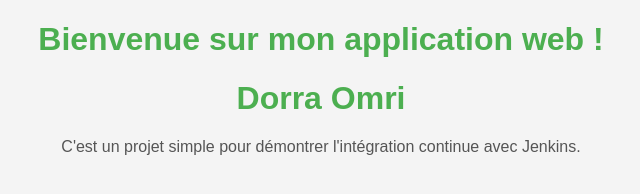
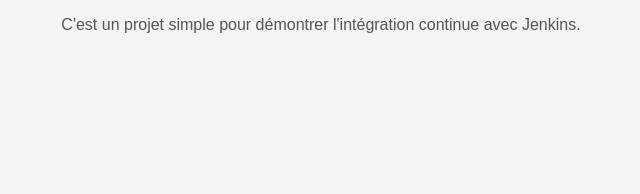
Before and after one commit to DorraOmri/TP2_Jenkins_Git, a plain HTML site: page index.html in a window 1280 px wide. Shown: the whole page, without its empty margins (319-959 px from the left). Drawn offline with Linux system fonts and the light colour scheme.

Commit message:
tester index

```diff
--- a/index.html
+++ b/index.html
@@ -8,8 +8,6 @@
     <link rel="stylesheet" href="style.css">
 </head>
 <body>
-    <h1>Bienvenue sur mon application web !</h1>
-    <h1>Dorra Omri</h1>
     <p>C'est un projet simple pour démontrer l'intégration continue avec Jenkins.</p>
 </body>
 </html>
```
